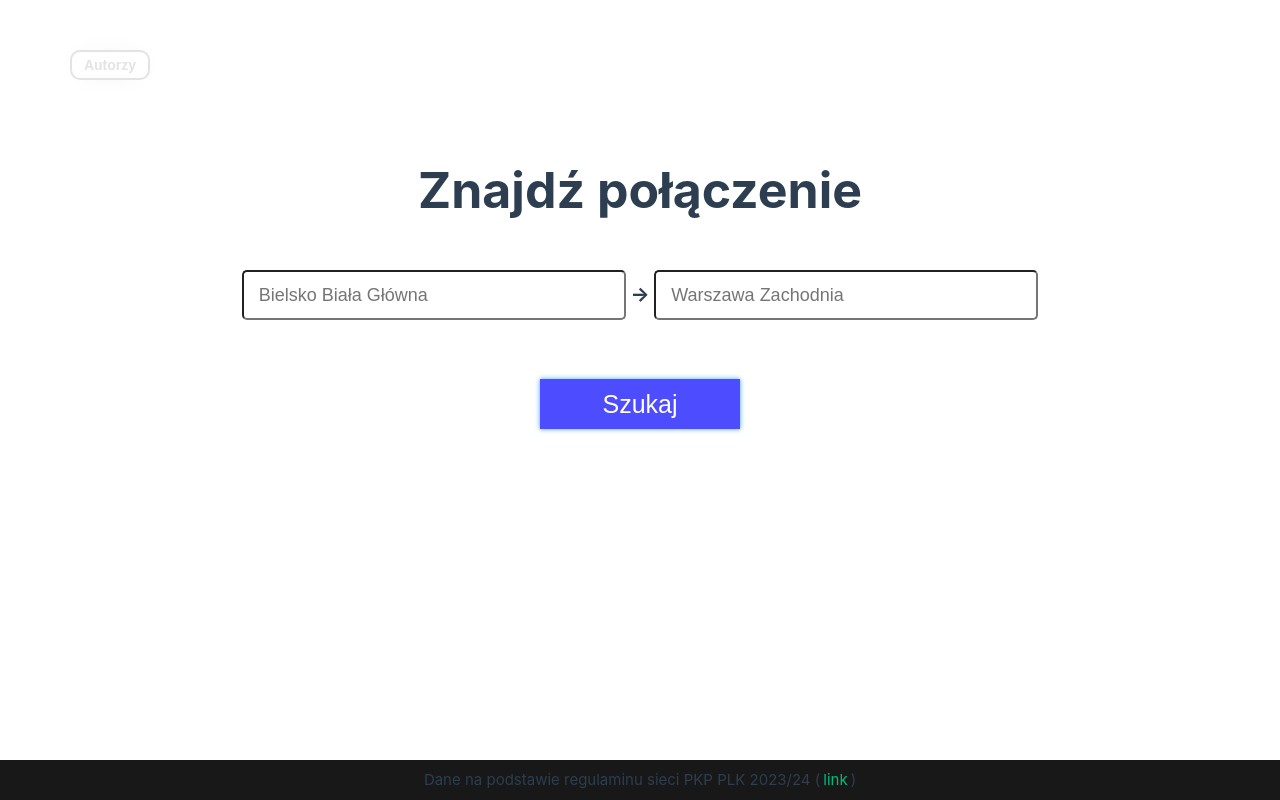
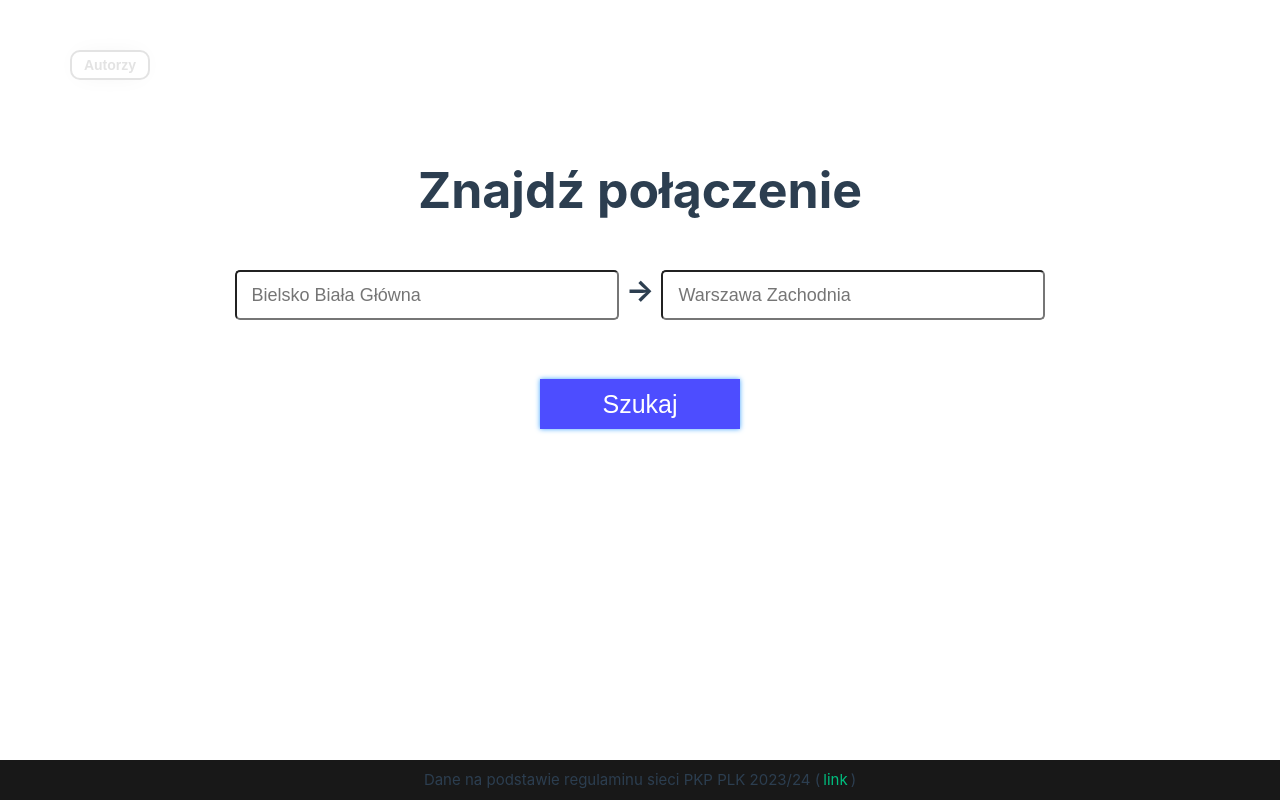
Before and after one commit to JakubJKrawczyk/TrainStationRepo, a Vue app: page / in a window 1280 px wide. Built offline with nearby package versions, Linux system fonts and the light colour scheme.

Commit message:
strzałka v4

```diff
--- a/src/assets/main.css
+++ b/src/assets/main.css
@@ -19,9 +19,9 @@ footer {
 }
 .arrow{
   text-align: center;
-  font-size: 20px;
-  width:50px;
-  font-weight: bold;
+  font-size: 30px;
+  width:100px;
+  font-weight: bolder;
 }
 a,
 .green {
--- a/src/components/SearchSegment.vue
+++ b/src/components/SearchSegment.vue
@@ -30,7 +30,7 @@ import TooltipComponent from '@/components/TooltipComponent.vue'
         </template>
       </datalist>
       <span class="arrow">
-      ->
+      →
       </span>
       <input
         id="endStationInput"
```
